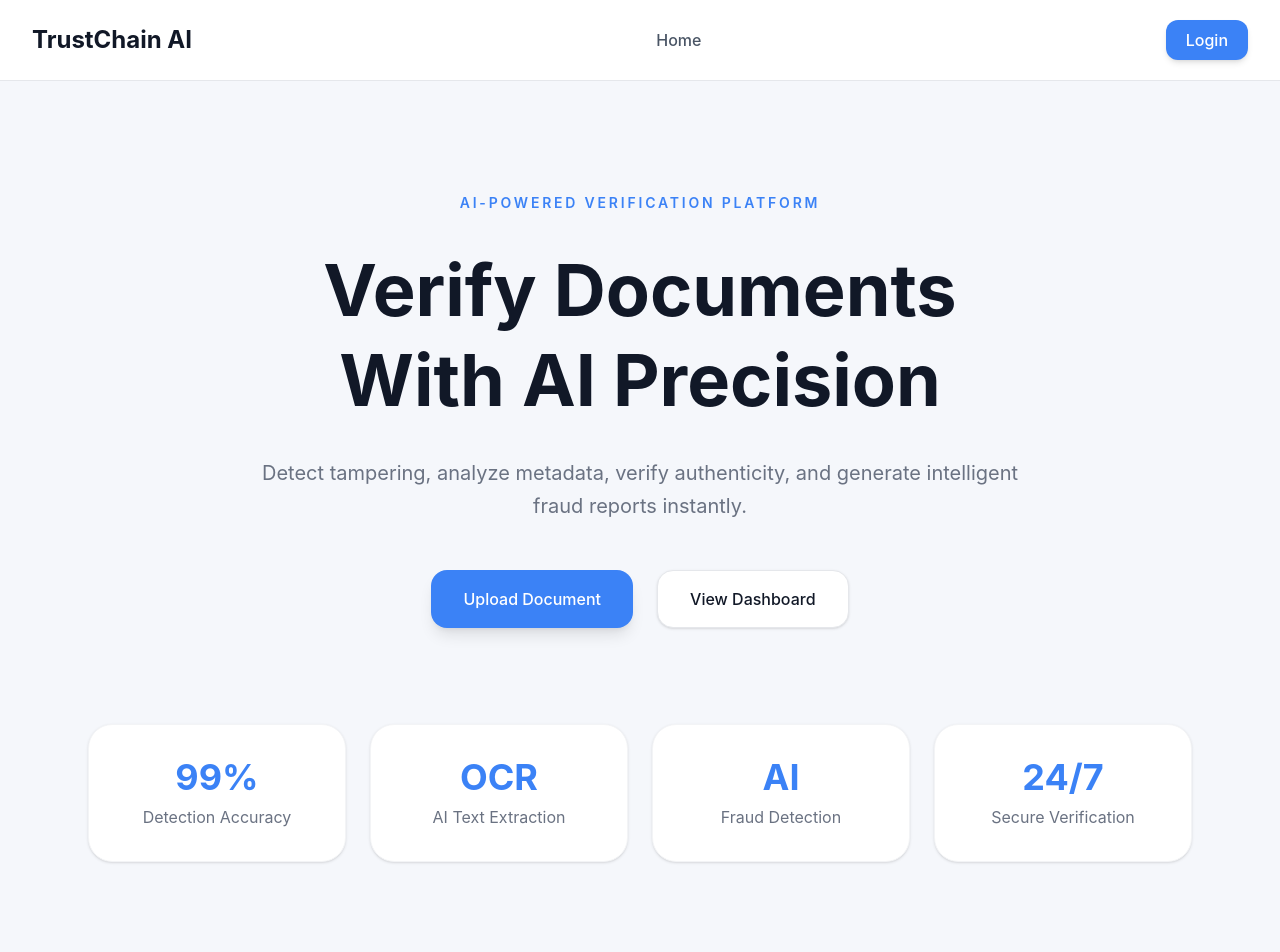
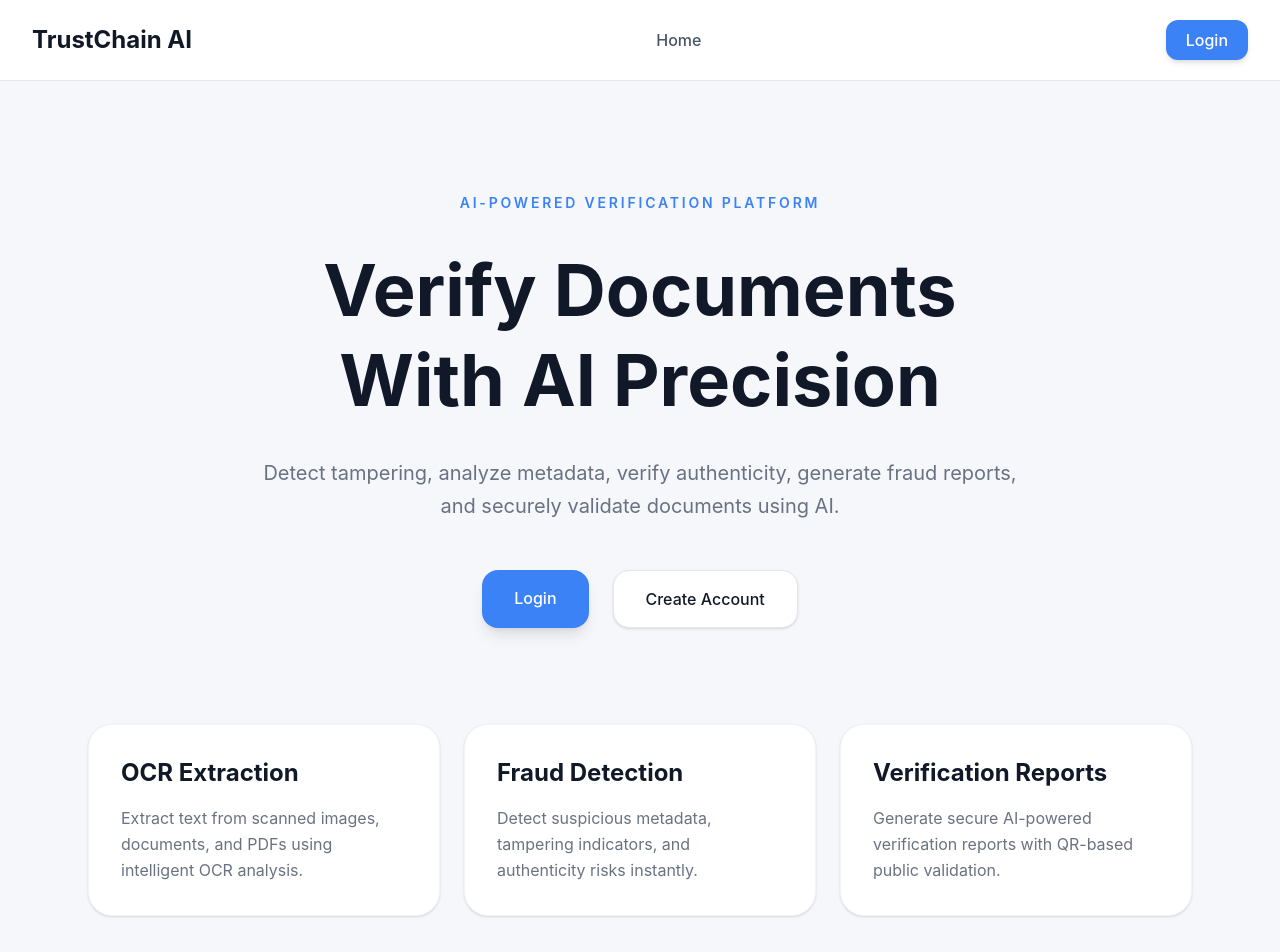
Before and after one commit to Rajkonde4/trustchain-ai, a React app in the folder frontend/: page / in a window 1280 px wide. Shown: the top 952 px of the page. Built offline with nearby package versions, Linux system fonts and the light colour scheme; the HTML template or start-up script is replaced by a standard one.

Commit message:
Refine homepage experience and optimize project configuration

```diff
--- a/frontend/src/pages/home.jsx
+++ b/frontend/src/pages/home.jsx
@@ -1,7 +1,14 @@
+import { Link } from "react-router-dom"
 import Navbar from "../components/Navbar"
 
 export default function Home() {
+
+  const token = localStorage.getItem(
+    "token"
+  )
+
   return (
+
     <div className="min-h-screen bg-[#F5F7FB] text-[#111827]">
 
       <Navbar />
@@ -14,25 +21,131 @@ export default function Home() {
         </p>
 
         <h1 className="text-6xl md:text-7xl font-bold mt-8 leading-tight">
+
           Verify Documents
           <br />
           With AI Precision
+
         </h1>
 
         <p className="text-gray-500 text-xl mt-8 max-w-3xl mx-auto leading-relaxed">
-          Detect tampering, analyze metadata, verify authenticity,
-          and generate intelligent fraud reports instantly.
+
+          Detect tampering, analyze metadata,
+          verify authenticity, generate fraud reports,
+          and securely validate documents using AI.
+
         </p>
 
+        {/* CTA BUTTONS */}
         <div className="flex flex-col md:flex-row gap-6 justify-center mt-12">
 
-          <button className="bg-[#3B82F6] hover:bg-[#2563EB] transition text-white px-8 py-4 rounded-2xl font-medium shadow-lg">
-            Upload Document
-          </button>
+          {
 
-          <button className="bg-white border border-gray-200 px-8 py-4 rounded-2xl font-medium shadow-sm">
-            View Dashboard
-          </button>
+            token ? (
+
+              <>
+
+                <Link
+                  to="/upload"
+                  className="bg-[#3B82F6] hover:bg-[#2563EB] transition text-white px-8 py-4 rounded-2xl font-medium shadow-lg"
+                >
+
+                  Upload Document
+
+                </Link>
+
+                <Link
+                  to="/dashboard"
+                  className="bg-white border border-gray-200 px-8 py-4 rounded-2xl font-medium shadow-sm hover:bg-gray-50 transition"
+                >
+
+                  View Dashboard
+
+                </Link>
+
+              </>
+
+            ) : (
+
+              <>
+
+                <Link
+                  to="/login"
+                  className="bg-[#3B82F6] hover:bg-[#2563EB] transition text-white px-8 py-4 rounded-2xl font-medium shadow-lg"
+                >
+
+                  Login
+
+                </Link>
+
+                <Link
+                  to="/signup"
+                  className="bg-white border border-gray-200 px-8 py-4 rounded-2xl font-medium shadow-sm hover:bg-gray-50 transition"
+                >
+
+                  Create Account
+
+                </Link>
+
+              </>
+
+            )
+          }
+
+        </div>
+
+      </section>
+
+      {/* FEATURES */}
+      <section className="max-w-6xl mx-auto px-6 pb-24">
+
+        <div className="grid grid-cols-1 md:grid-cols-3 gap-6">
+
+          <div className="bg-white rounded-3xl p-8 shadow-sm border border-gray-100">
+
+            <h3 className="text-2xl font-bold text-[#111827]">
+              OCR Extraction
+            </h3>
+
+            <p className="text-gray-500 mt-4 leading-relaxed">
+
+              Extract text from scanned images,
+              documents, and PDFs using intelligent OCR analysis.
+
+            </p>
+
+          </div>
+
+          <div className="bg-white rounded-3xl p-8 shadow-sm border border-gray-100">
+
+            <h3 className="text-2xl font-bold text-[#111827]">
+              Fraud Detection
+            </h3>
+
+            <p className="text-gray-500 mt-4 leading-relaxed">
+
+              Detect suspicious metadata,
+              tampering indicators,
+              and authenticity risks instantly.
+
+            </p>
+
+          </div>
+
+          <div className="bg-white rounded-3xl p-8 shadow-sm border border-gray-100">
+
+            <h3 className="text-2xl font-bold text-[#111827]">
+              Verification Reports
+            </h3>
+
+            <p className="text-gray-500 mt-4 leading-relaxed">
+
+              Generate secure AI-powered verification reports
+              with QR-based public validation.
+
+            </p>
+
+          </div>
 
         </div>
 
@@ -42,23 +155,51 @@ export default function Home() {
       <section className="max-w-6xl mx-auto px-6 grid grid-cols-1 md:grid-cols-4 gap-6 pb-24">
 
         <div className="bg-white rounded-3xl p-8 shadow-sm border border-gray-100 text-center">
-          <h2 className="text-4xl font-bold text-[#3B82F6]">99%</h2>
-          <p className="text-gray-500 mt-2">Detection Accuracy</p>
+
+          <h2 className="text-4xl font-bold text-[#3B82F6]">
+            99%
+          </h2>
+
+          <p className="text-gray-500 mt-2">
+            Detection Accuracy
+          </p>
+
         </div>
 
         <div className="bg-white rounded-3xl p-8 shadow-sm border border-gray-100 text-center">
-          <h2 className="text-4xl font-bold text-[#3B82F6]">OCR</h2>
-          <p className="text-gray-500 mt-2">AI Text Extraction</p>
+
+          <h2 className="text-4xl font-bold text-[#3B82F6]">
+            OCR
+          </h2>
+
+          <p className="text-gray-500 mt-2">
+            AI Text Extraction
+          </p>
+
         </div>
 
         <div className="bg-white rounded-3xl p-8 shadow-sm border border-gray-100 text-center">
-          <h2 className="text-4xl font-bold text-[#3B82F6]">AI</h2>
-          <p className="text-gray-500 mt-2">Fraud Detection</p>
+
+          <h2 className="text-4xl font-bold text-[#3B82F6]">
+            AI
+          </h2>
+
+          <p className="text-gray-500 mt-2">
+            Fraud Detection
+          </p>
+
         </div>
 
         <div className="bg-white rounded-3xl p-8 shadow-sm border border-gray-100 text-center">
-          <h2 className="text-4xl font-bold text-[#3B82F6]">24/7</h2>
-          <p className="text-gray-500 mt-2">Secure Verification</p>
+
+          <h2 className="text-4xl font-bold text-[#3B82F6]">
+            24/7
+          </h2>
+
+          <p className="text-gray-500 mt-2">
+            Secure Verification
+          </p>
+
         </div>
 
       </section>
```
Also changed, not shown: 1 other file (tests, documents, lock files or other folders).
